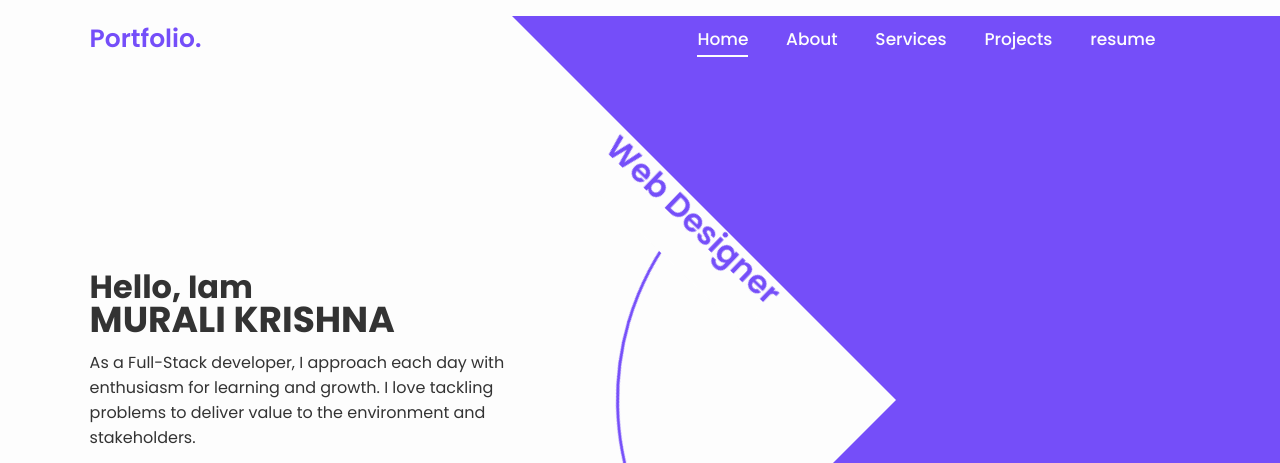
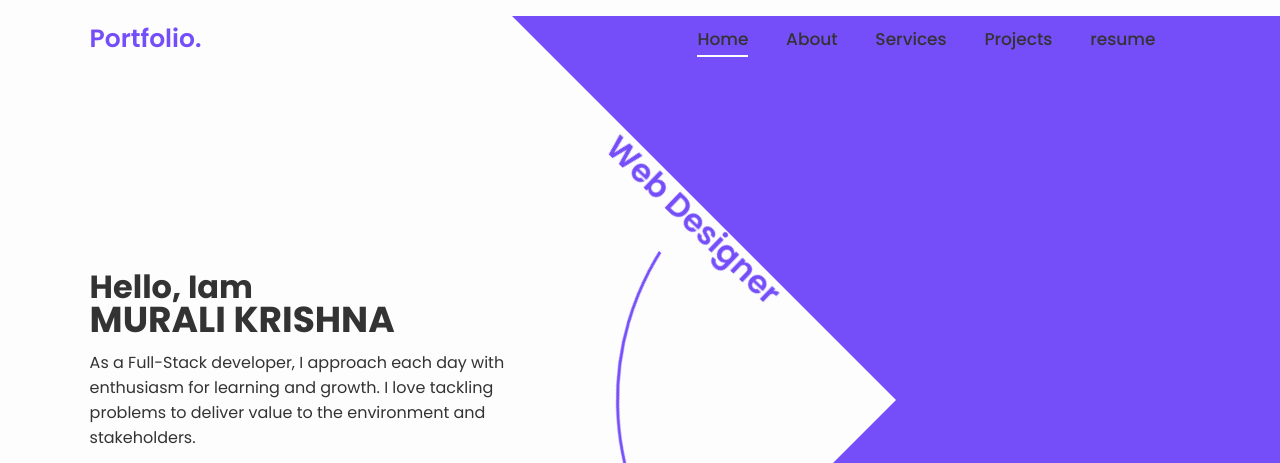
Before and after one commit to muralikrishna8055/muralikrishna8055.github.io, a plain HTML site: page index.html in a window 1280 px wide. Shown: the top 463 px of the page. Drawn offline with nearby package versions, Linux system fonts and the light colour scheme.

Commit message:
Update style.css

```diff
--- a/css/style.css
+++ b/css/style.css
@@ -58,7 +58,7 @@ body{
 .navbar a{
     position: relative;
     font-size: 1.7rem;
-    color:var(--white-color);
+    color:var(--text-color);
     font-weight: 500;
     margin-right: 3.5rem;
 
```
